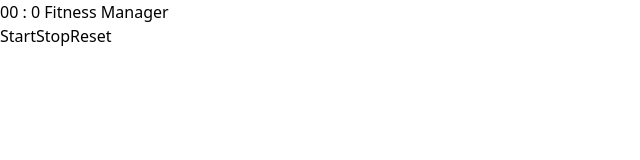
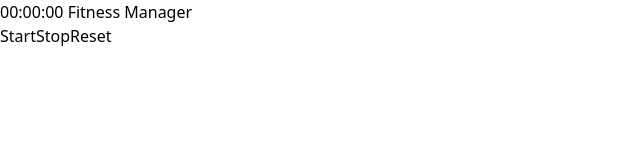
Before and after one commit to woajun/fitness-manager-vue, a Vue app in the folder frontend/: page / in a window 1280 px wide. Shown: the top 160 px of the page, without its empty margins (0-640 px from the left). Built offline with nearby package versions, Linux system fonts and the light colour scheme.

Commit message:
add stopWatch.ts

```diff
--- /dev/null
+++ b/frontend/src/components/stopWatch.ts
@@ -0,0 +1,78 @@
+import type { Ref } from 'vue';
+
+/* eslint-disable no-plusplus */
+function to00(r: number) {
+  return r < 10 ? `0${r}` : `${r}`;
+}
+
+class StopWatch {
+  timeText: Ref<string>;
+
+  sTime: Date;
+
+  intervalID: number;
+
+  keepDuration: number;
+
+  isRun: boolean;
+
+  now: number;
+
+  constructor(timeText: Ref<string>) {
+    this.timeText = timeText;
+    this.timeText.value = '00:00:00';
+    this.sTime = new Date();
+    this.intervalID = 0;
+    this.keepDuration = 0;
+    this.isRun = false;
+    this.now = new Date().getTime();
+  }
+
+  getMs() {
+    this.now = new Date().getTime();
+    return this.now - this.sTime.getTime() + this.keepDuration;
+  }
+
+  #doTimer = () => {
+    this.setTimeText(this.getMs());
+  };
+
+  start() {
+    if (this.isRun) return;
+    clearInterval(this.intervalID);
+    this.sTime = new Date();
+    this.intervalID = setInterval(this.#doTimer, 10);
+    this.isRun = true;
+  }
+
+  stop() {
+    if (!this.isRun) return;
+    clearInterval(this.intervalID);
+    this.keepDuration = this.getMs();
+    this.isRun = false;
+  }
+
+  reset() {
+    clearInterval(this.intervalID);
+    this.timeText.value = '00:00:00';
+    this.sTime = new Date();
+    this.keepDuration = 0;
+    this.isRun = false;
+  }
+
+  setTimeText(ms: number) {
+    const rawH = ms / 1000 / 60 / 60;
+    const h = Math.floor(rawH);
+    const m = Math.floor((rawH - h) * 60);
+    const s = Math.floor(((rawH - h) * 60 - m) * 60);
+    const mSec = Math.floor((ms % 1000) / 10);
+
+    if (rawH >= 1) {
+      this.timeText.value = `${to00(h)}:${to00(m)}:${to00(s)}`;
+    } else {
+      this.timeText.value = `${to00(m)}:${to00(s)}:${to00(mSec)}`;
+    }
+  }
+}
+
+export default StopWatch;
--- a/frontend/src/components/timer.ts
+++ /dev/null
@@ -1,52 +0,0 @@
-/* eslint-disable no-plusplus */
-import type { Ref } from 'vue';
-
-function to00(r: number) {
-  return r < 10 ? `0${r}` : `${r}`;
-}
-
-class Timer {
-  ms: Ref<number>;
-
-  intervalID: number;
-
-  constructor(ms: Ref<number>) {
-    this.ms = ms;
-    this.intervalID = 0;
-  }
-
-  #doTimer = () => {
-    this.ms.value++;
-  };
-
-  start() {
-    clearInterval(this.intervalID);
-    this.intervalID = setInterval(this.#doTimer, 10);
-  }
-
-  stop() {
-    clearInterval(this.intervalID);
-  }
-
-  reset() {
-    clearInterval(this.intervalID);
-    this.ms.value = 0;
-  }
-
-  getMillis() {
-    const r = (this.ms.value % 100);
-    return to00(r);
-  }
-
-  getSeconds() {
-    const sec = Math.round((this.ms.value % 6000) / 100);
-    return to00(sec);
-  }
-
-  getMinutes() {
-    const m = Math.floor(this.ms.value / 6000);
-    return to00(m);
-  }
-}
-
-export default Timer;
--- a/frontend/src/pages/working/InWork.vue
+++ b/frontend/src/pages/working/InWork.vue
@@ -1,25 +1,23 @@
 <script setup lang="ts">
-import { computed, ref } from 'vue';
-import Timer from '../../components/timer';
+import { ref } from 'vue';
+import StopWatch from '../../components/stopWatch';
 
-const milliSeconds = ref(0);
-const timer = new Timer(milliSeconds);
+const timeText = ref('');
+const sw = new StopWatch(timeText);
 
-const sec = computed(() => timer.getMinutes());
 </script>
 <template>
   <div>
-    {{ sec }} :
-    {{ milliSeconds }}
+    {{ timeText }}
     <label>Fitness Manager</label>
     <div>
-      <button @click="timer.start">
+      <button @click="sw.start">
         Start
       </button>
-      <button @click="timer.stop">
+      <button @click="sw.stop">
         Stop
       </button>
-      <button @click="timer.reset">
+      <button @click="sw.reset">
         Reset
       </button>
     </div>
```
